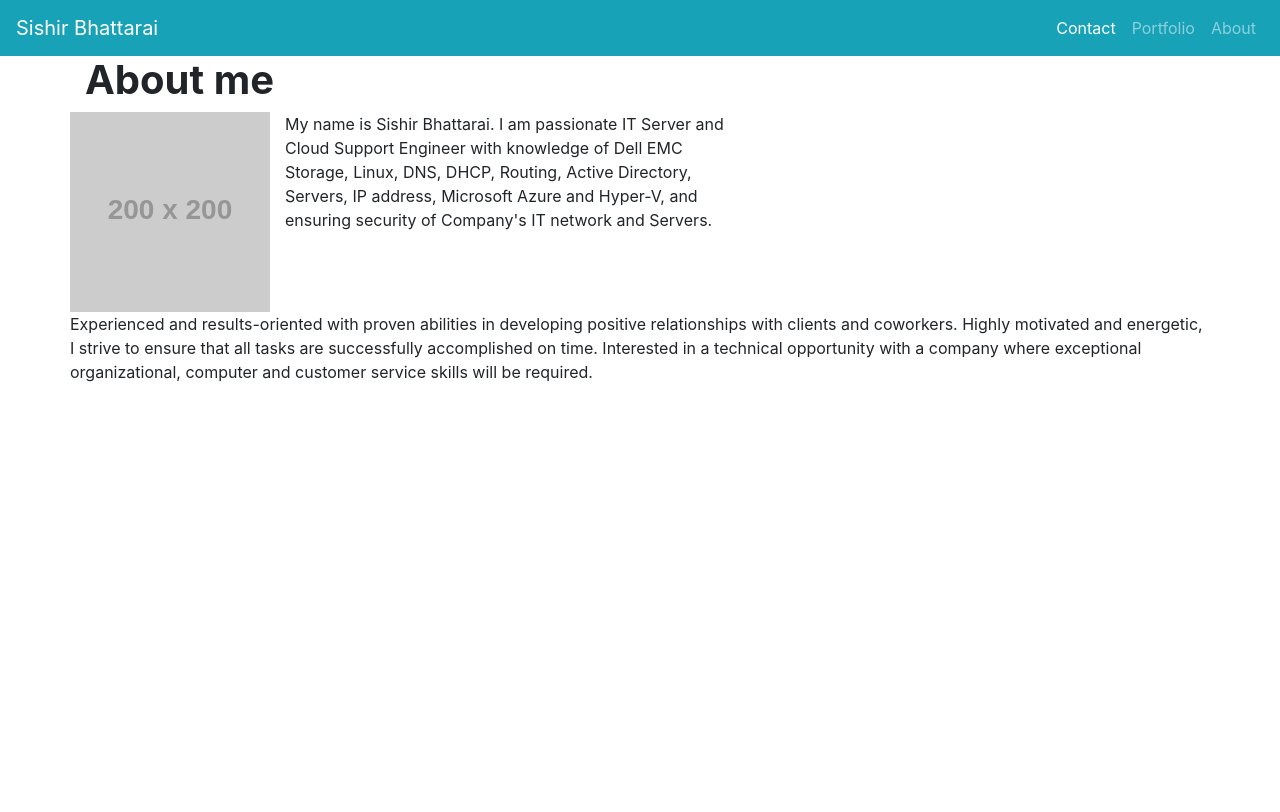
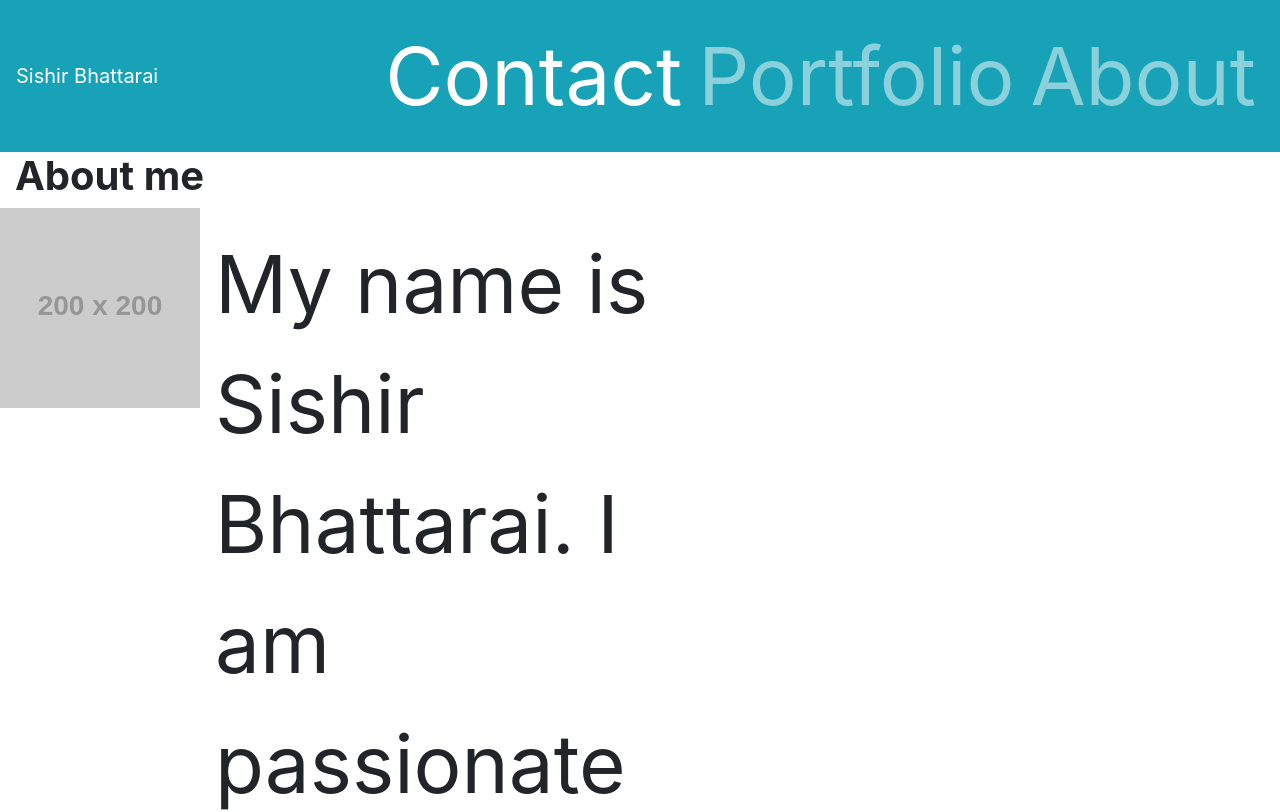
Before and after one commit to sishirbhattarai/-Responsive-portfolio-Homework, a plain HTML site: page index.html in a window 1280 px wide. Shown: the top 812 px of the page. Drawn offline with nearby package versions, Linux system fonts and the light colour scheme; files that its build step writes are made by us from their sources; placeholder pictures from the web are drawn by us.

Commit message:
modified column size on index.html

```diff
--- /dev/null
+++ b/Assets/indexstyle.css
@@ -0,0 +1,37 @@
+body {
+    margin: 0;
+    font-family: -apple-system,BlinkMacSystemFont,"Segoe UI",Roboto,"Helvetica Neue",Arial,"Noto Sans",sans-serif,"Apple Color Emoji","Segoe UI Emoji","Segoe UI Symbol","Noto Color Emoji";
+    font-size: 5rem;
+    font-weight: 400;
+    line-height: 1.5;
+    color: #212529;
+    text-align: left;
+    background-color: #fff;
+}
+p {
+    display: block;
+    margin-block-start: 2em;
+    margin-block-end: 1em;
+    margin-inline-start: 0px;
+    margin-inline-end: 0px;
+}
+
+p {
+    margin-top: 1rem;
+    margin-bottom: 1rem;
+}
+.container {
+    float: left;
+}
+
+ h1{
+    font-size: 15;
+}
+
+.container row col-sm-3 img{
+    width: 100%;
+    padding: 30ox;
+    float: left;
+    margin: 100px;
+
+}
--- a/index.html
+++ b/index.html
@@ -3,8 +3,8 @@
 <head>
     <meta charset="UTF-8">
     <meta name="viewport" content="width=device-width, initial-scale=1.0">
-    <link rel="stylesheet" type="text/css" href="style1.css">
     <link rel="stylesheet" href="https://stackpath.bootstrapcdn.com/bootstrap/4.5.2/css/bootstrap.min.css" integrity="sha384-JcKb8q3iqJ61gNV9KGb8thSsNjpSL0n8PARn9HuZOnIxN0hoP+VmmDGMN5t9UJ0Z" crossorigin="anonymous">
+    <link rel="stylesheet" type="text/css" href="indexstyle.css">
     <title>Document</title>
 </head>
 <body>
```
